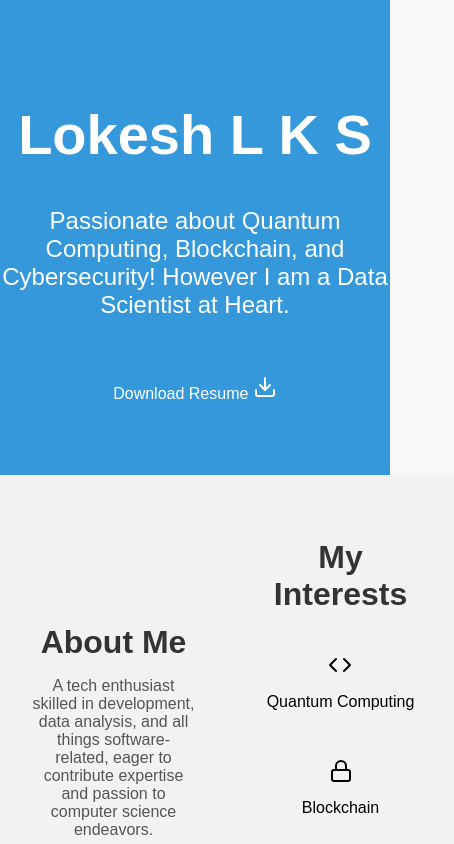
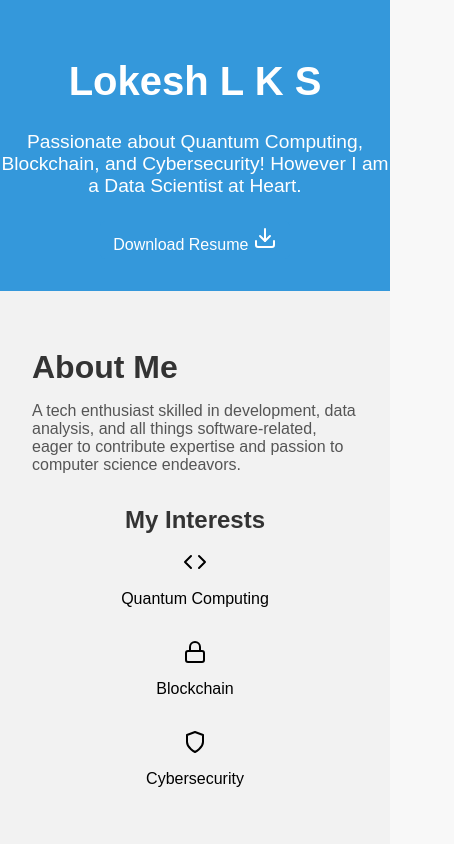
Before and after one commit to loki52501/lks_site, a React (Create React App) app: page / in a window 390 px wide. Shown: the top 844 px of the page, 454 px wide, since content can reach past the window. Built offline with nearby package versions, Linux system fonts and the light colour scheme.

Commit message:
something right

```diff
--- a/src/styles/main.css
+++ b/src/styles/main.css
@@ -19,7 +19,6 @@ body {
     background-color: #3498db;
     color: #fff;
   }
-
 
 
   /* header */
@@ -172,12 +171,12 @@ body {
 
     @media (max-width: 767px) {
         .about-section {
-            width: 100%; /* Full width on smaller screens */
-            padding: 2rem; /* Decrease padding for better space utilization */
+            display: block; /* Stack content on mobile */
+            padding: 2rem; /* Adjust padding for better spacing on mobile */
           }
 
           .about-content {
-            text-align: center; /* Center align text on mobile */
+            margin-right: 0; /* Reset margin on mobile */
           }
 
           .about-heading {
@@ -189,13 +188,65 @@ body {
             font-size: 1rem; /* Decrease font size on mobile */
             margin-bottom: 1.5rem; /* Decrease margin for spacing */
           }
-    .interests-list {
-        flex-direction: column; /* Change to column layout */
-        align-items: center; /* Center items */
+
+          .interests-section {
+            text-align: center; /* Center align on mobile */
+            margin-top: 2rem; /* Adjust margin for spacing */
+          }
+
+          .interests-heading {
+            font-size: 1.5rem; /* Decrease font size on mobile */
+            margin-bottom: 1rem; /* Decrease margin for spacing */
+          }
+
+          .interests-list {
+            flex-direction: column; /* Stack items vertically on mobile */
+            align-items: center; /* Center align items on mobile */
+          }
+
+          .interest-item {
+            margin-bottom: 1rem; /* Adjust margin for spacing */
+          }
+
+          .interest-icon {
+            width: 60px; /* Decrease icon size on mobile */
+            height: 60px; /* Decrease icon size on mobile */
+            margin-bottom: 0.5rem; /* Decrease margin for spacing */
+          }
+
+          .icon-list {
+            margin-top: 2rem; /* Adjust margin for spacing */
+          }
+
+          .icon {
+            margin: 1rem 0; /* Adjust margin for spacing */
+          }
+      .footer {
+        padding: 0rem 0;
+       /* Increase padding for better spacing on phones */
+      }
+      .header {
+        padding: 2rem 0; /* Increase padding for better spacing on phones */
       }
 
-      .interest-item {
-        margin: 1rem 0; /* Adjust margin for spacing */
+      .hero h1 {
+        font-size: 2.5rem; /* Decrease font size on phones */
+        margin-bottom: 0.5rem; /* Decrease margin for spacing */
+      }
+
+      .hero p {
+        font-size: 1.2rem; /* Decrease font size on phones */
+        margin-bottom: 1rem; /* Decrease margin for spacing */
+      }
+
+      .cta-button {
+        font-size: 1rem; /* Decrease font size on phones */
+        padding: 0.3rem 0.8rem; /* Adjust padding for button on phones */
+      }
+
+      .resume-link {
+        margin-top: 0.5rem; /* Decrease margin for spacing */
+        padding: 0.3rem 0.8rem; /* Adjust padding for link on phones */
       }
   }
 
```
